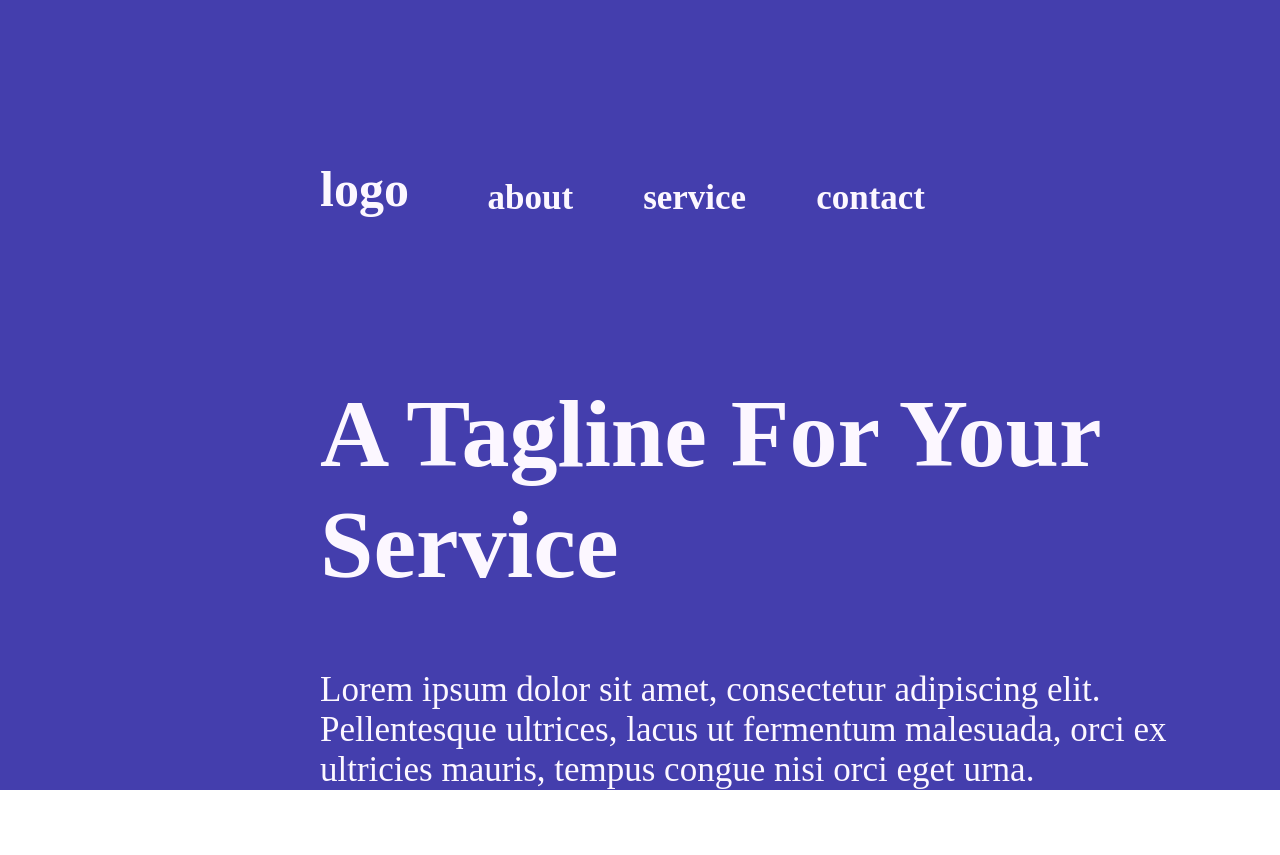
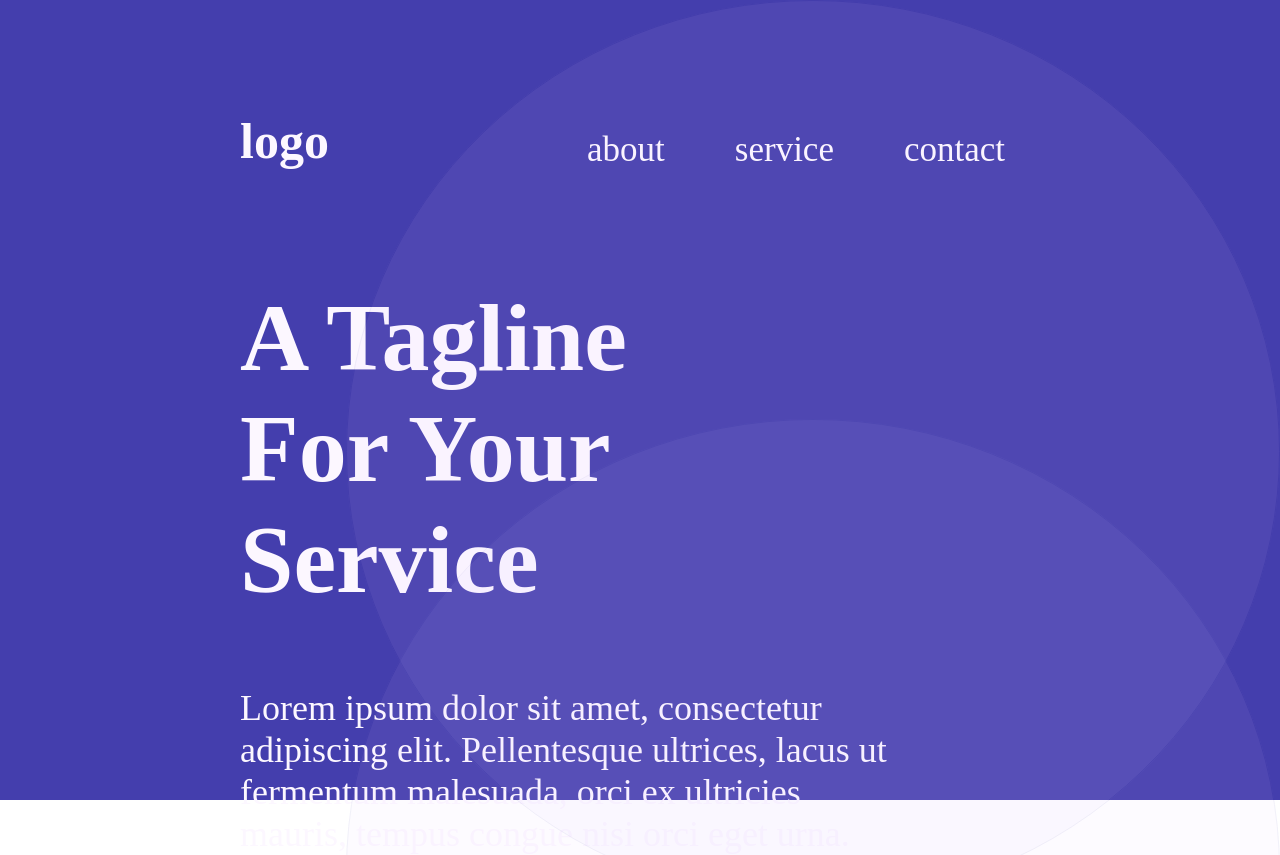
Before and after one commit to mpatel18/Builder-Service-Site, a Vue app in the folder site/: page / in a window 1280 px wide. Before the commit the page ends 800 px from the top, so only its background shows below. Built offline with nearby package versions, Linux system fonts and the light colour scheme.

Commit message:
updated home page

```diff
--- a/site/src/components/Main.vue
+++ b/site/src/components/Main.vue
@@ -16,16 +16,18 @@
           <p>{{ descrip }}</p>
         </div>
     </div>
-    <!-- <svg width="970" height="1367" viewBox="0 0 970 1367">
-          <g id="Ellipse_1" data-name="Ellipse 1" transform="translate(18)" fill="#dfc7ff" stroke="#443ead" stroke-width="1" opacity="0.2">
-            <ellipse cx="476" cy="451.5" rx="476" ry="451.5" stroke="none"/>
-            <ellipse cx="476" cy="451.5" rx="475.5" ry="451" fill="none"/>
-          </g>
-          <g id="Ellipse_2" data-name="Ellipse 2" transform="translate(0 451)" fill="#958bb6" stroke="#443ead" stroke-width="1" opacity="0.4">
-            <ellipse cx="476" cy="458" rx="476" ry="458" stroke="none"/>
-            <ellipse cx="476" cy="458" rx="475.5" ry="457.5" fill="none"/>
-          </g>
-      </svg> -->
+    <svg class="design" width="934" height="1322" viewBox="0 0 934 1322">
+      <g id="Design" transform="translate(-1020)" opacity="0.6">
+        <g id="Ellipse_2" data-name="Ellipse 2" transform="translate(1020 419)" fill="#dfc7ff" stroke="#443ead" stroke-width="1" opacity="0.2">
+          <ellipse cx="467" cy="451.5" rx="467" ry="451.5" stroke="none"/>
+          <ellipse cx="467" cy="451.5" rx="466.5" ry="451" fill="none"/>
+        </g>
+        <g id="Ellipse_1" data-name="Ellipse 1" transform="translate(1020)" fill="#dfc7ff" stroke="#443ead" stroke-width="1" opacity="0.2">
+          <ellipse cx="467" cy="451.5" rx="467" ry="451.5" stroke="none"/>
+          <ellipse cx="467" cy="451.5" rx="466.5" ry="451" fill="none"/>
+        </g>
+      </g>
+    </svg>
   </div>
 </template>
 
@@ -51,20 +53,24 @@
   * {
     margin: 0;
     padding: 0;
-    background: #443EAD;
-
   }
 
-  // .main{
-  //   display: flex;
-  // }
+  .main {
+    background: #443EAD;
+    z-index: -1;
+  }
+
+  .main-container{
+    height: 100vh;
+    z-index: 1;
+  }
 
   .nav-container {
 
     display: flex;
     justify-content: space-between;
     align-items: flex-end;
-    padding: 10em 20em;
+    padding: 7em 15em;
 
     header {
       color: #FCF7FF;
@@ -86,26 +92,34 @@
         padding: 0 1em;
         color: #FCF7FF;
         font-size: 35px;
-        font-weight: bold;
         text-decoration: none;
       }
     }
   }
 
   .hero {
-
-    padding-left: 20em;
+    padding-left: 15em;
 
     h1 {
       color: #FCF7FF;
       font-size: 6em;
       font-weight: bold;
+      width: 50%;
     }
 
     p {
       padding-top: 2em;
       color: #FCF7FF;
-      font-size: 35px;
+      font-size: 2.25em;
+      width: 65%;
     }
   }
+
+  .design {
+    position: fixed;
+    top: 0;
+    right: 0;
+    opacity: 60%;
+    z-index: 0;
+  }
 </style>
```
Also changed, not shown: site/src/assets/Design.svg.
